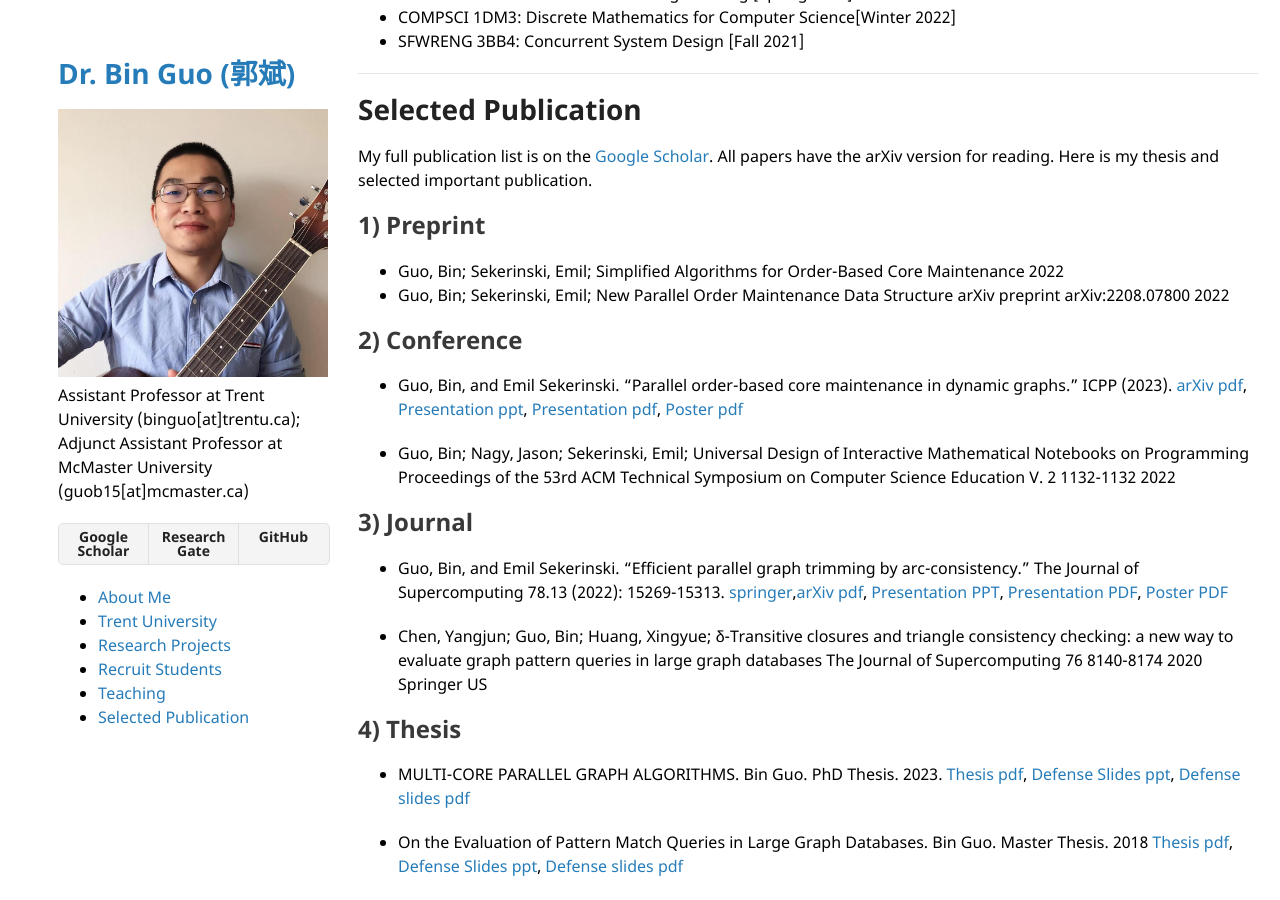
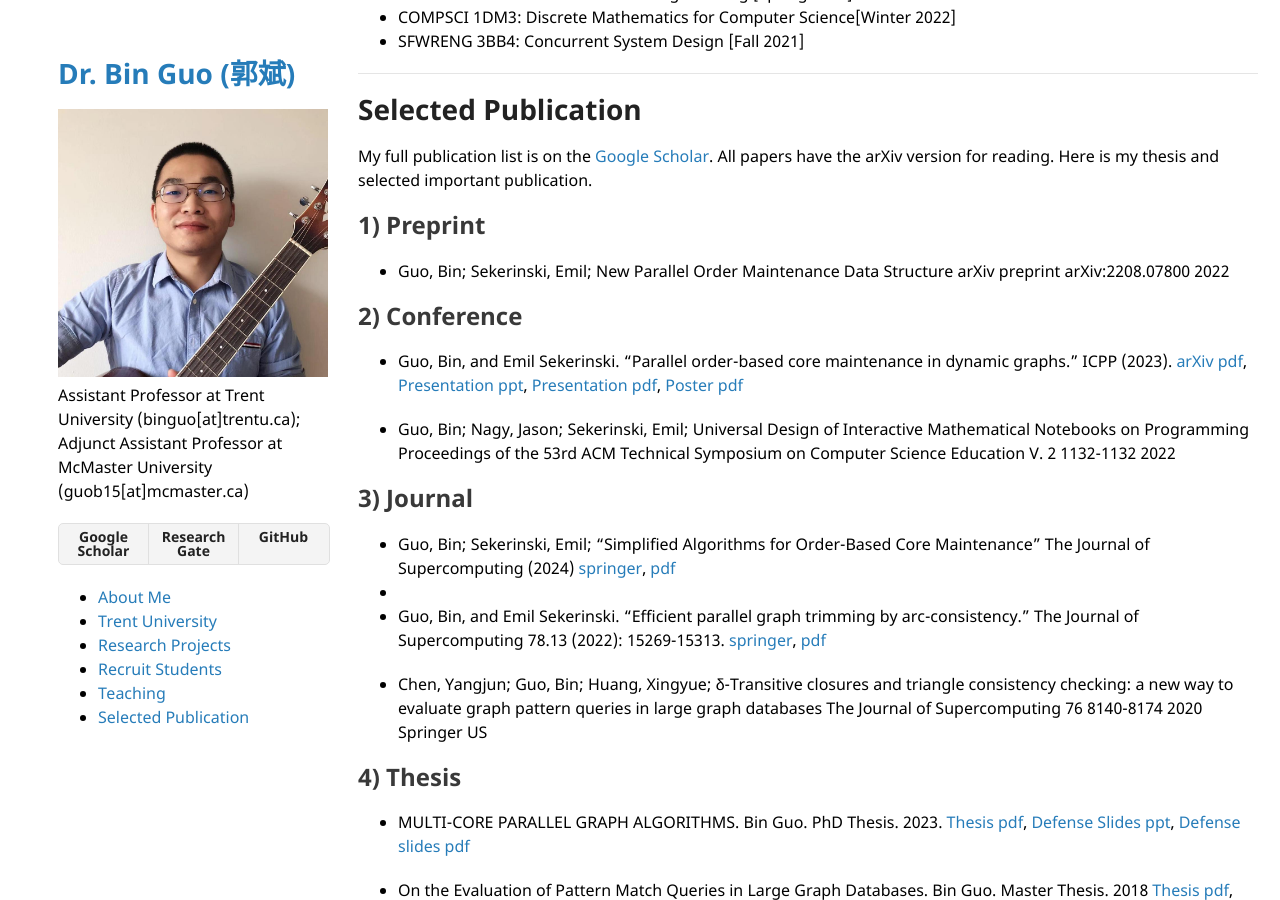
Before and after one commit to bin-guo/bin-guo.github.io, a Jekyll site: the page built from index.md, in a window 1280 px wide and 900 px high, scrolled down 4179 px. Built offline with Jekyll 4.4.1, drawn with Linux system fonts in a browser that asks for light colours; our own code applies the rules of GitHub Pages for plain Markdown files.

Commit message:
Update index.md

```diff
--- a/index.md
+++ b/index.md
@@ -119,7 +119,7 @@ Here is my thesis and selected important publication.
 
 ## 1) Preprint
 
-- Guo, Bin; Sekerinski, Emil; 	Simplified Algorithms for Order-Based Core Maintenance 2022
+
 - Guo, Bin; Sekerinski, Emil; 	New Parallel Order Maintenance Data Structure	arXiv preprint arXiv:2208.07800				2022
 
 ## 2) Conference
@@ -130,7 +130,9 @@ Here is my thesis and selected important publication.
 
 
 ## 3) Journal
-- Guo, Bin, and Emil Sekerinski. "Efficient parallel graph trimming by arc-consistency." The Journal of Supercomputing 78.13 (2022): 15269-15313. [springer](https://link.springer.com/article/10.1007/s11227-022-04457-9),[arXiv pdf](https://arxiv.org/pdf/2210.14290.pdf), [Presentation PPT](publication/icpp2023/icpp23-2.pptx), [Presentation PDF](publication/icpp2023/icpp23-2.pdf), [Poster PDF](publication/icpp2023/icpp23-poster.pdf)
+- Guo, Bin; Sekerinski, Emil; 	"Simplified Algorithms for Order-Based Core Maintenance" The Journal of Supercomputing (2024) [springer](https://link.springer.com/article/10.1007/s11227-024-06190-x?utm_source=rct_congratemailt&utm_medium=email&utm_campaign=nonoa_20240528&utm_content=10.1007/s11227-024-06190-x), [pdf](publication/SC/Simplified.pdf)
+-
+- Guo, Bin, and Emil Sekerinski. "Efficient parallel graph trimming by arc-consistency." The Journal of Supercomputing 78.13 (2022): 15269-15313. [springer](https://link.springer.com/article/10.1007/s11227-022-04457-9), [pdf](Efficient.pdf)
 
 - Chen, Yangjun; Guo, Bin; Huang, Xingyue; 	δ-Transitive closures and triangle consistency checking: a new way to evaluate graph pattern queries in large graph databases	The Journal of Supercomputing	76		8140-8174	2020	Springer US
 
```
